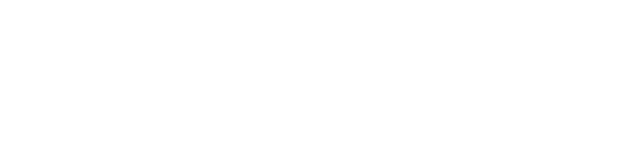
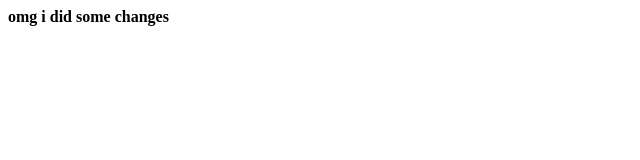
Before and after one commit to guodoodle/guodoodle.github.io, a plain HTML site: page index.html in a window 1280 px wide. Shown: the whole page, without its empty margins (0-640 px from the left). Drawn offline with Linux system fonts and the light colour scheme.

Commit message:
omg
omgg

```diff
--- a/index.html
+++ b/index.html
@@ -7,9 +7,7 @@
 
 <body>
 
-
-
-
+<b> omg i did some changes </b>
 
 </body>
 </html>
```
